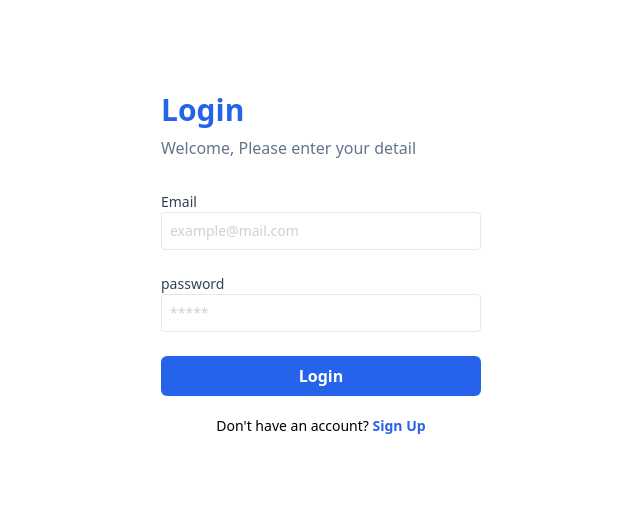
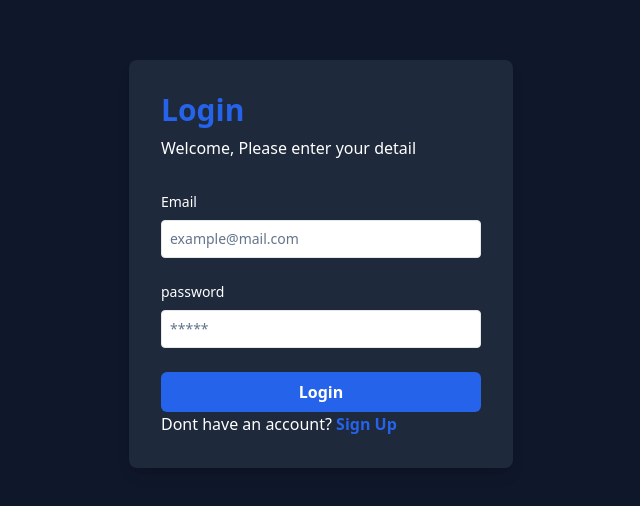
Before and after one commit to HaqqiS/ReactVite-TailwindCSS, a React (Vite) app: page /login in a window 1280 px wide. Shown: the part 136-642 px from the top of the page, without its empty margins (319-959 px from the left). Built offline with nearby package versions, Linux system fonts and the light colour scheme.

Commit message:
merubah warna AuthLayouts

```diff
--- a/src/Pages/product.jsx
+++ b/src/Pages/product.jsx
@@ -3,7 +3,7 @@ import React from "react";
 
 const ProductsPage = () => {
     return (
-        <div className="flex justify-center items-center min-h-screen bg-gray-900 ">
+        <div className="flex justify-center items-center min-h-screen bg-slate-900 ">
             <CardProduct>
                 <CardProduct.Header image="/public/images/shoes-2.jpg" />
                 <CardProduct.Body title="Sepatu Baru">
--- a/src/components/Elements/Input/Input.jsx
+++ b/src/components/Elements/Input/Input.jsx
@@ -1,9 +1,15 @@
 /* eslint-disable react/prop-types */
-import React from 'react'
+import React from "react";
 const Input = (props) => {
     const { type, placeholder, name } = props;
     return (
-        <input type={type} name={name} id={name} className="text-sm border rounded w-full py-2 px-2 text-slate-700 placeholder:opacity-50" placeholder={placeholder} />
+        <input
+            type={type}
+            name={name}
+            id={name}
+            className="text-sm border rounded w-full py-2 px-2 text-slate-950 placeholder:text-slate-500 focus:outline-none focus:ring-2 focus:ring-blue-600 focus:border-transparent"
+            placeholder={placeholder}
+        />
     );
 };
 
--- a/src/components/Elements/Input/Label.jsx
+++ b/src/components/Elements/Input/Label.jsx
@@ -1,9 +1,14 @@
 /* eslint-disable react/prop-types */
-import React from 'react'
+import React from "react";
 const Label = (props) => {
     const { htmlFor, children } = props;
     return (
-        <label htmlFor={htmlFor} className="block text-slate-700 text-sm font-bold-mb-2">{children}</label>
+        <label
+            htmlFor={htmlFor}
+            className="block text-white text-sm font-bold-mb-2 mb-2"
+        >
+            {children}
+        </label>
     );
 };
 
--- a/src/components/Layouts/AuthLayouts.jsx
+++ b/src/components/Layouts/AuthLayouts.jsx
@@ -2,43 +2,21 @@
 import React from "react";
 import { Link } from "react-router-dom";
 
-// const Navitagiton = ({type}) =>{
-//     if (type === "login") {
-//         return (
-//             <p>
-//                 Dont have an account?{" "}
-//                 <Link to="/register" className="font-bold text-blue-600">
-//                     Sign Up
-//                 </Link>
-//             </p>
-//         );
-//     } else {
-//         return (
-//             <p>
-//                 Already have an account?{" "}
-//                 <Link to="/login" className="font-bold text-blue-600">
-//                     Login
-//                 </Link>
-//             </p>
-//         );
-//     }
-// };
-
 const AuthLayouts = (props) => {
     const { children, title, type } = props;
     return (
-        <div className="flex justify-center min-h-screen items-center">
-            <div className="w-full max-w-xs">
+        <div className="flex justify-center min-h-screen items-center bg-slate-900">
+            <div className="w-full max-w-sm text-white bg-slate-800 rounded-lg shadow-lg p-8 ">
                 <h1 className="text-3xl font-bold mb-2 text-blue-600">
                     {title}
                 </h1>
-                <p className="font-medium text-slate-500 mb-8">
+                <p className="font-medium mb-8">
                     Welcome, Please enter your detail
                 </p>
                 {children}
-                {/* <Navigation type={type}/> */}
+                <Navigation type={type} />
 
-                <p className="text-center text-sm mt-5">
+                {/* <p className="text-center text-sm mt-5">
                     {type === "login"
                         ? "Don't have an account? "
                         : "already have an account? "}
@@ -56,10 +34,32 @@ const AuthLayouts = (props) => {
                             Login
                         </Link>
                     )}
-                </p>
+                </p> */}
             </div>
         </div>
     );
 };
 
+const Navigation = ({ type }) => {
+    if (type === "login") {
+        return (
+            <p>
+                Dont have an account?{" "}
+                <Link to="/register" className="font-bold text-blue-600">
+                    Sign Up
+                </Link>
+            </p>
+        );
+    } else {
+        return (
+            <p>
+                Already have an account?{" "}
+                <Link to="/login" className="font-bold text-blue-600">
+                    Login
+                </Link>
+            </p>
+        );
+    }
+};
+
 export default AuthLayouts;
```
Also changed, not shown: 1 other file (tests, documents, lock files or other folders).
